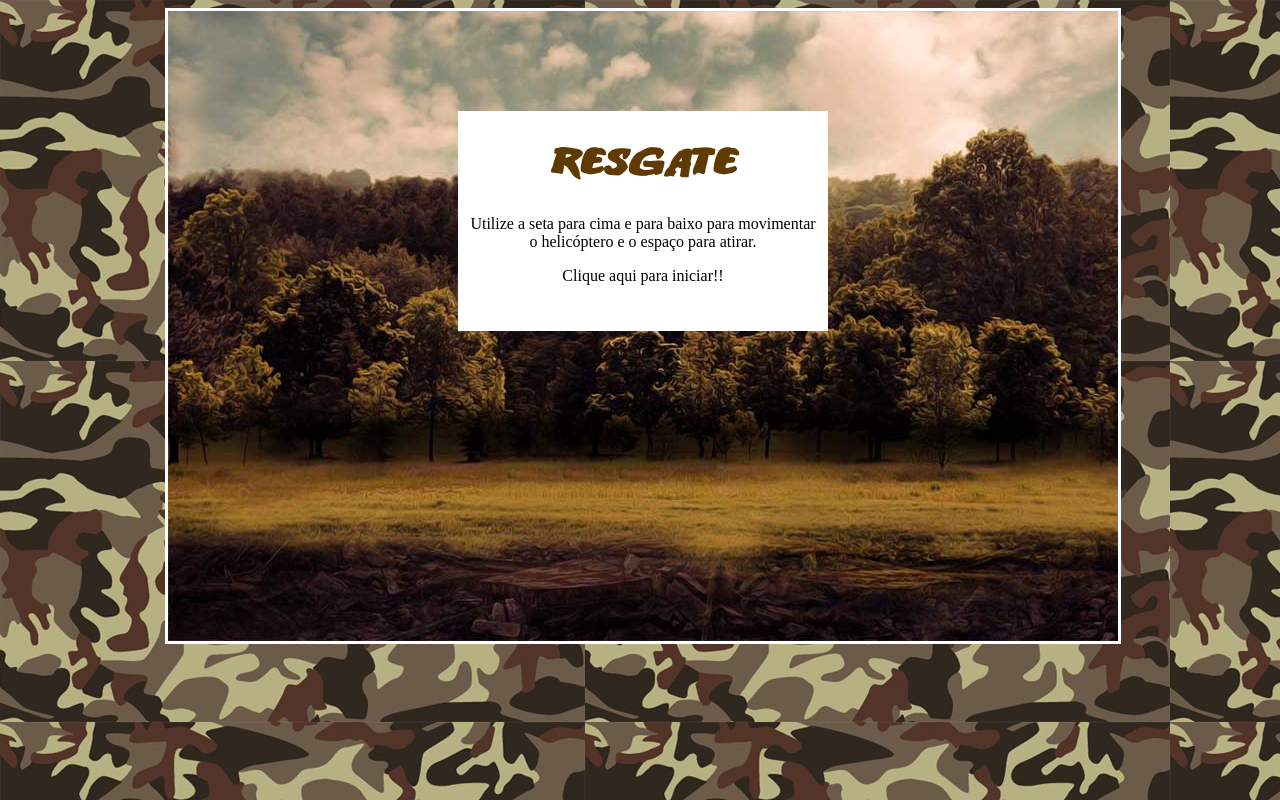
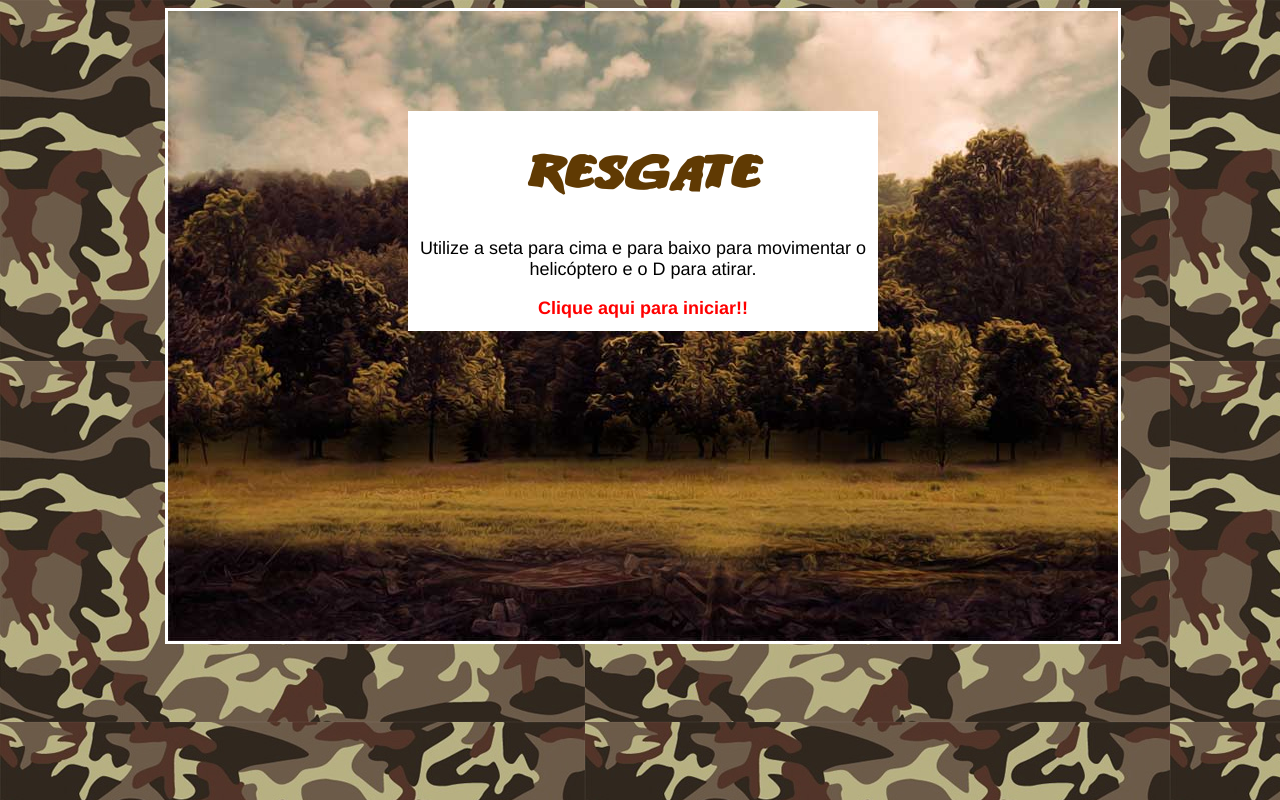
Before and after one commit to thiagomenolli/jogodasnaves, a plain HTML site: page index.html in a window 1280 px wide. Drawn offline with Linux system fonts and the light colour scheme.

Commit message:
Pequenas modificações

```diff
--- a/css/style.css
+++ b/css/style.css
@@ -5,7 +5,7 @@
 
 h1 {
 	font-family:Titulo;
-	font-size:40px;
+	font-size:50px;
 	color:#603A03;
 }
 
@@ -69,15 +69,21 @@ background-image:url(/imgs/apache.png);
 }
 
 #inicio {
-	width:350px;
+	width:450px;
 	height:200px;
 	background-color:#FFF;
+	font-size: 18px;
+	font-family: 'Franklin Gothic Medium', 'Arial Narrow', Arial, sans-serif;
  	margin-left:auto;
     margin-right:auto;
  	margin-top:100px;
 	text-align:center;
 	padding:10px;
 
+}
+
+.color {
+	color: red;
 }
 
 .anima1 {
--- a/index.html
+++ b/index.html
@@ -14,8 +14,8 @@
         <div id="fundoGame"> <!-- div fundoGame !-->
 
             <div id="inicio" onclick="start()"><h1> Resgate </h1> <!-- div inicio !-->
-            <p>Utilize a seta para cima e para baixo para movimentar o helicóptero e o espaço para atirar.</p>
-            <p> Clique aqui para iniciar!! </p>
+            <p>Utilize a seta para cima e para baixo para movimentar o helicóptero e o D para atirar.</p>
+            <p class="color"> <b>Clique aqui para iniciar!! </b></p>
             </div> <!-- Fim da div inicio !-->
 
         </div> <!-- Fim da div fundoGame !-->
```
